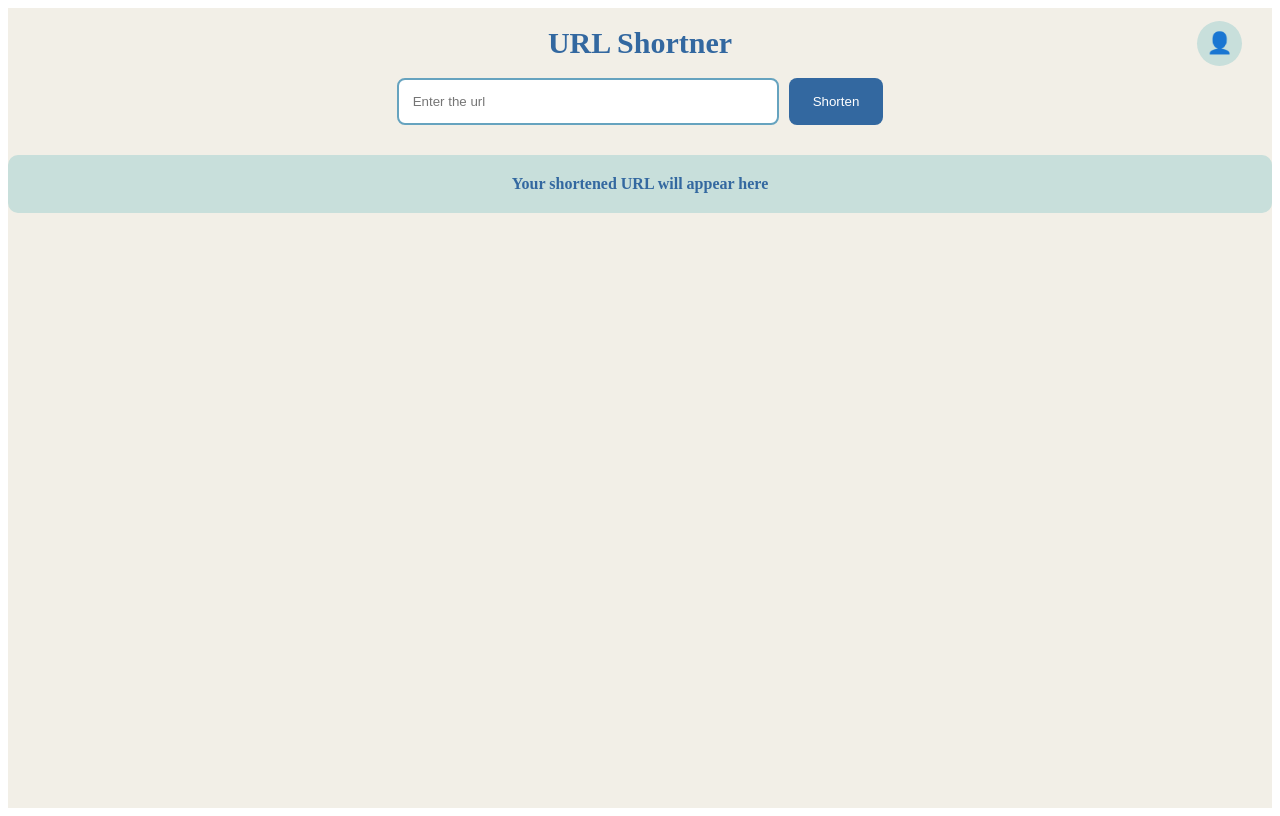
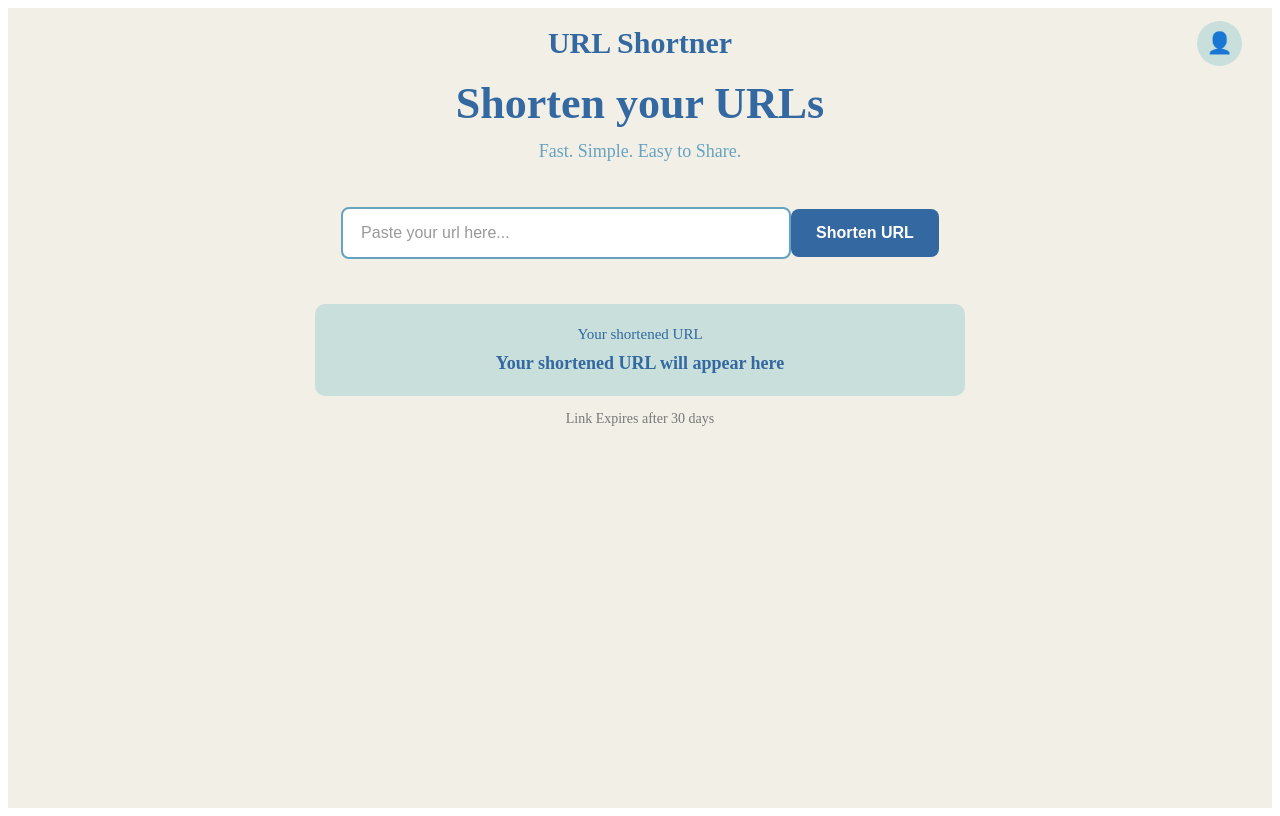
Before and after one commit to TanayUmre/URLShortner, a React (Vite) app in the folder frontend/: page / in a window 1280 px wide. Built offline with nearby package versions, Linux system fonts and the light colour scheme.

Commit message:
Updated UI

```diff
--- a/frontend/src/App.jsx
+++ b/frontend/src/App.jsx
@@ -37,14 +37,19 @@ function App(){
     return (
       <div className="shorten-main">
         <Navbar/>
-        <form onSubmit={handleSubmit} className="shorten-form">
-          <input className="urlinput" placeholder="Enter the url" value={inputUrl} onChange={handleChange}></input>
-          <button className="shorten-button" type="submit">Shorten</button>
-        </form>
-
-        <div className="shortenedURLsection">
-          <a href={shortenedUrl}>{shortenedUrl}</a>
-        </div>
+        <main className="shorten-mained">
+            <h2 className="shorten-heading">Shorten your URLs</h2>
+            <p className="shorten-subheading">Fast. Simple. Easy to Share.</p>
+            <form onSubmit={handleSubmit} className="shorten-form">
+                <input className="urlinput" type="url" placeholder="Paste your url here..." value={inputUrl} onChange={handleChange} required></input>
+                <button className="shorten-button" type="submit">Shorten URL</button>
+            </form>
+            <div className="shortened-url-section">
+                <p>Your shortened URL</p>
+                <a href={shortenedUrl} target="_blank" rel="noopener noreferrer">{shortenedUrl}</a>
+            </div>
+            <p className="expiry-text">Link Expires after 30 days</p>
+        </main>
       </div>
     )
 }
--- a/frontend/src/all.css
+++ b/frontend/src/all.css
@@ -1,39 +1,30 @@
+.shorten-main{
+  min-height: 100vh;
+  background-color: #f2efe7;
+  text-align: center;
+}
+
 .navbar{
   height: 70px;
   position: relative;
   display: flex;
   align-items: center;
   justify-content: center;
-  background-color: #F2EFE7;
+  background-color: #f2efe7;
 }
 
 .navbar-logo{
   margin: 0;
-  color:#3368A0;
+  color: #3368A0;
   font-size: 30px;
   font-weight: 700;
 }
 
-.shorten-main {
-  min-height: 100vh;
-  background-color: #F2EFE7;
-  text-align: center;
-}
-
-.top-bar {
-  height: 80px;
-  position:relative;
-  display: flex;
-  align-items: center;
-  justify-content: center;
-  background-color: #F2EFE7;
-}
-
-.profile-icon {
+.profile-icon{
   position: absolute;
-  right:30px;
+  right: 30px;
+  height: 45px;
   width: 45px;
-  height: 45px;
   border: none;
   border-radius: 50%;
   background-color: #C8DFDB;
@@ -46,72 +37,103 @@
   transition: 0.2s ease;
 }
 
-.profile-icon:hover {
+.profile-icon:hover{
   background-color: #66A3BF;
   color: white;
 }
 
-.shorten-content {
-  padding-top: 80px;
+.shortened-main{
+  max-width: 850px;
+  margin: 0 auto;
+  padding-top: 90px;
+  text-align: center;
 }
 
-.shorten-heading {
-  margin: 0;
+.shorten-heading{
+  margin:0;
   color: #3368A0;
-  font-size: 42px;
+  font-size: 44px;
+  font-weight: 700;
 }
 
-.shorten-form {
+.shorten-subheading{
+  margin-top: 12px;
+  margin-bottom: 45px;
+  color: #66A3BF;
+  font-size: 18px;
+}
+
+.shorten.form{
   display: flex;
   justify-content: center;
-  gap: 10px;
+  gap: 12px;
 }
 
-.urlinput {
-  width: 350px;
-  padding: 14px;
+.urlinput{
+  width: 450px;
+  padding: 15px 18px;
   border: 2px solid #66A3BF;
   border-radius: 8px;
   background-color: white;
-  color: #3368A0;
+  color:#3368A0;
+  font-size: 16px;
   outline: none;
+  box-sizing: border-box;
 }
 
-.urlinput:focus {
-  border-color: #3368A0;
+.urlinput::placeholder{
+  color:#999
 }
 
-.shorten-button {
-  padding: 14px 24px;
+.urlinput:focus{
+  border-color:#3368A0
+}
+
+.shorten-button{
+  padding: 15px 25px;
   border: none;
   border-radius: 8px;
   background-color: #3368A0;
   color: white;
+  font-size: 16px;
+  font-weight: 600;
   cursor: pointer;
+  transition: 0.2s ease;
 }
 
-.shorten-button:hover {
+.shorten-button:hover{
   background-color: #66A3BF;
 }
 
-.shortenedURLsection {
-  margin-top: 30px;
-  padding: 20px 30px;
+.shortened-url-section{
+  max-width: 650px;
+  margin: 45px auto 0;
+  padding: 22px 30px;
   background-color: #C8DFDB;
   border-radius: 10px;
+  box-sizing: border-box;
 }
 
-.shortenedURLsection p {
+.shortened-url-section p{
+  margin: 0 0 10px;
   color: #3368A0;
-  margin-bottom: 8px;
+  font-size: 15px;
 }
 
-.shortenedURLsection a {
+.shortened-url-section a{
   color: #3368A0;
-  font-weight: bold;
+  font-size: 18px;
+  font-weight: 700;
   text-decoration: none;
+  word-break: break-all;
 }
 
-.shortenedURLsection a:hover {
+.shortened-url-section a:hover{
   color: #66A3BF;
 }
+
+.expiry-text{
+  margin-top: 15px;
+  color: #777;
+  font-size: 14px;
+}
```
